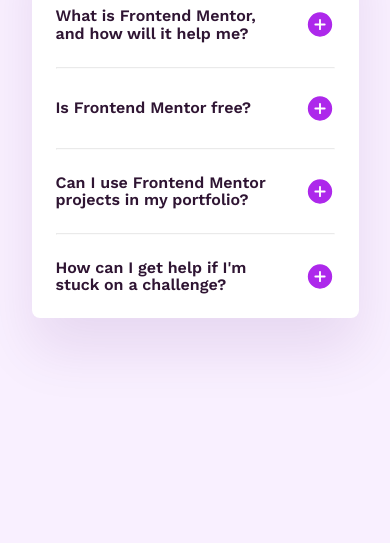
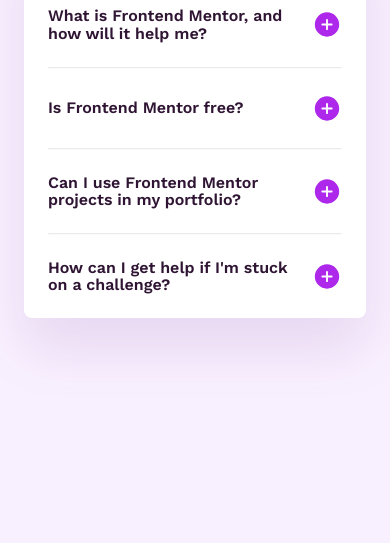
Before and after one commit to makogeboris/FAQ-accordion, a plain HTML site: page index.html in a window 390 px wide. Shown: the part 301-844 px from the top of the page. Drawn offline with nearby package versions, Linux system fonts and the light colour scheme.

Commit message:
modified

```diff
--- a/styles.css
+++ b/styles.css
@@ -113,6 +113,7 @@ body {
   display: flex;
   align-items: center;
   justify-content: center;
+  padding: 0 1.5rem;
 }
 
 .logo {
@@ -135,6 +136,8 @@ main {
   border-radius: 1rem;
   background: var(--White);
   box-shadow: 0 2rem 3.5rem 0 rgba(80, 0, 118, 0.1);
+  width: 100%;
+  transition: all 0.3s ease-in;
 }
 
 h1 {
@@ -150,6 +153,7 @@ h2 {
   font-weight: 600;
   margin-top: 0;
   margin-bottom: 0;
+  transition: all 0.3s ease;
 }
 
 h2:hover {
@@ -175,6 +179,7 @@ h2:hover {
   display: flex;
   align-items: center;
   justify-content: space-between;
+  gap: 1rem;
 }
 
 .hidden {
@@ -183,7 +188,7 @@ h2:hover {
 
 hr {
   height: 0.0625rem;
-  width: 32.5rem;
+  width: 100%;
   background: var(--Light-pink);
   margin: 0;
   opacity: 0.2;
@@ -191,7 +196,6 @@ hr {
 
 @media screen and (max-width: 37.5rem) {
   main {
-    max-width: 20.4375rem;
     padding: 1.5rem;
     gap: 1.5rem;
     border-radius: 0.5rem;
@@ -207,14 +211,11 @@ hr {
 
   h2 {
     font-size: 1rem;
+    text-wrap: wrap;
   }
 
   .answers {
     font-size: 0.875rem;
-  }
-
-  hr {
-    width: 17.4375rem;
   }
 }
 
```
